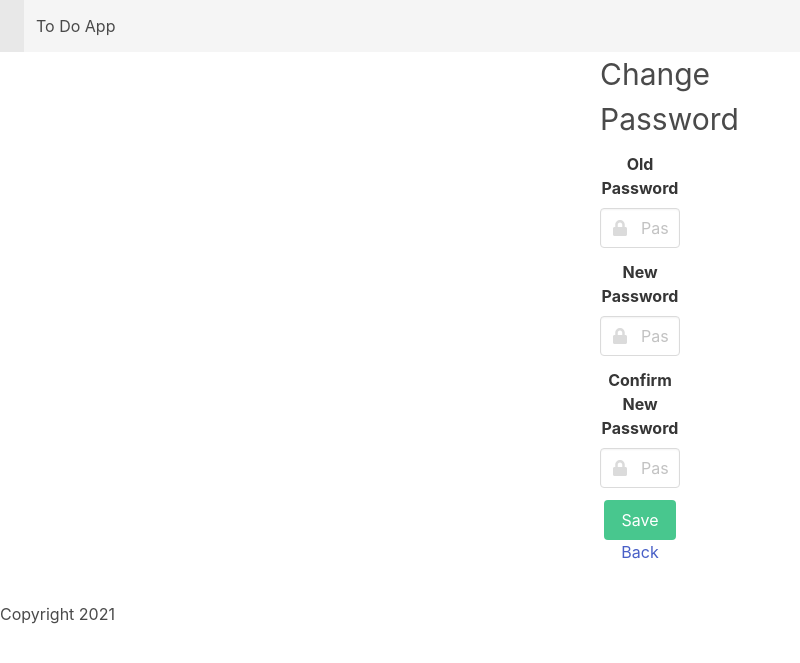
After one commit to Andreea-Paul/todo, a Django app: page /password in a window 1280 px wide. The commit adds this page. Shown: the top 663 px of the page, without its empty margins (0-800 px from the left). Run offline with Django 3.2, Linux system fonts and the light colour scheme; a user stored in the database is signed in; some libraries are stand-ins or nearby versions.

Commit message:
Add a change password page

```diff
--- /dev/null
+++ b/todoapp/templates/change_password.html
@@ -0,0 +1,74 @@
+{% extends "base.html" %}
+{% block content %}
+<nav class="navbar is-light" role="navigation" aria-label="main navigation">
+    <div class="navbar-brand">
+        <a class="navbar-item" href="https://bulma.io">
+
+        </a>
+    </div>
+
+    <div class="navbar-menu">
+        <div class="navbar-start">
+            <a class="navbar-item">
+                To Do App
+            </a>
+        </div>
+    </div>
+</nav>
+
+
+<div style='text-align: center;padding-left: 600px;padding-right: 600px; height: 550px;'>
+<h1 style="font-size: 30px;height: 100px;">Change Password</h1>
+<form method="post">
+    {% csrf_token %}
+    <div class="field">
+        <label class="label">Old Password</label>
+        <p class="control has-icons-left">
+          <input class="input" type="password" name="old_password" placeholder="Password">
+          <span class="icon is-small is-left">
+            <i class="fas fa-lock"></i>
+          </span>
+        </p>
+    </div>
+    <div class="field">
+        <label class="label">New Password</label>
+        <p class="control has-icons-left">
+          <input class="input" type="password" name="new_password1" placeholder="Password">
+          <span class="icon is-small is-left">
+            <i class="fas fa-lock"></i>
+          </span>
+        </p>
+    </div>
+    <div class="field">
+        <label class="label">Confirm New Password</label>
+        <p class="control has-icons-left">
+          <input class="input" type="password" name="new_password2" placeholder="Password">
+          <span class="icon is-small is-left">
+            <i class="fas fa-lock"></i>
+          </span>
+        </p>
+    </div>
+
+    <div class="field">
+        <p class="control">
+          <button class="button is-success">
+            Save
+          </button>
+        </p>
+    </div>
+</form>
+
+{% for message in messages %}
+        {% if message.level == DEFAULT_MESSAGE_LEVELS.ERROR %}
+        <div style="color:red">
+            {{ message }}
+        </div>
+        {% else %}
+            {{ message }}
+        {% endif %}
+{% endfor %}
+{% if request.user.is_authenticated %}
+    <a href="{% url 'home' %}">Back</a>
+{% endif %}
+</div>
+{% endblock %}
--- a/todoapp/templates/home.html
+++ b/todoapp/templates/home.html
@@ -38,6 +38,11 @@
 {% if request.user.is_authenticated %}
     <a href="{% url 'logout' %}">Logout</a>
 {% endif %}
+<div>
+{% if request.user.is_authenticated %}
+    <a href="{% url 'change_password' %}">Change password</a>
+{% endif %}
+</div>
 <section class="section">
     {% if messages %}
             {% for message in messages %}
--- a/todoapp/templates/login_page.html
+++ b/todoapp/templates/login_page.html
@@ -16,9 +16,9 @@
     </div>
 </nav>
 <div style='text-align: center;padding-left: 600px;padding-right: 600px; height: 550px;'>
-<div style="font-size: 30px;height: 100px;">
-<h1>Login Page</h1>
-</div>
+
+<h1 style="font-size: 30px;height: 100px;">Login Page</h1>
+
 <form method="POST" action="">
     {% csrf_token %}
     <div class="field">
--- a/todoapp/urls.py
+++ b/todoapp/urls.py
@@ -1,5 +1,5 @@
 from django.urls import path
-from .views import delete_task, edit_task, home, login_view, logout_view, mark_complete, mark_incomplete
+from .views import delete_task, edit_task, home, login_view, logout_view, mark_complete, mark_incomplete,change_password
 
 urlpatterns = [
     path('home', home, name='home'),
@@ -9,4 +9,5 @@ urlpatterns = [
     path('edit/<int:todo_id>', edit_task, name="edit"),
     path('', login_view, name="login" ),
     path('logout', logout_view, name="logout"),
+    path('password', change_password, name='change_password'),
 ]
--- a/todoapp/views.py
+++ b/todoapp/views.py
@@ -2,6 +2,8 @@ from django.shortcuts import redirect, render
 from django.contrib.auth import authenticate, login, logout
 from .models import Todo
 from .forms import LoginForm, TodoForm
+from django.contrib.auth import update_session_auth_hash
+from django.contrib.auth.forms import PasswordChangeForm
 from django.contrib import messages
 from django.contrib.auth.decorators import login_required
 
@@ -77,3 +79,20 @@ def login_view(request):
 def logout_view(request):
     logout(request)
     return redirect('/')
+
+@login_required(login_url='/')
+def change_password(request):
+    if request.method == 'POST':
+        form = PasswordChangeForm(request.user, request.POST)
+        if form.is_valid():
+            user = form.save()
+            update_session_auth_hash(request, user)
+            messages.success(request, 'Your password was successfully updated!')
+            return redirect('home')
+        else:
+            messages.error(request, 'Your old password/confirm new password is incorrect')
+    else:
+        form = PasswordChangeForm(request.user)
+    return render(request, 'change_password.html', {
+        'form': form
+    })
```
Also changed, not shown: db.sqlite3.
